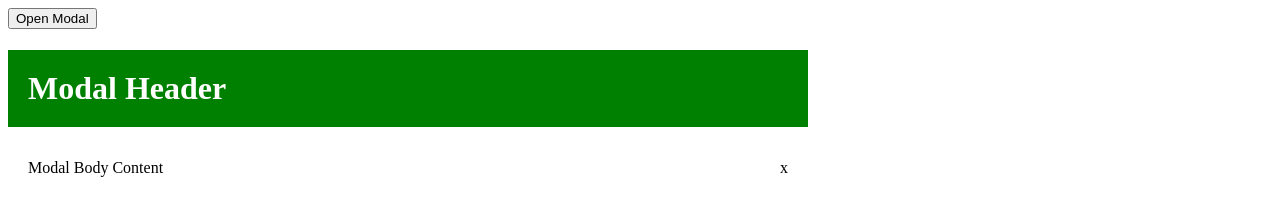
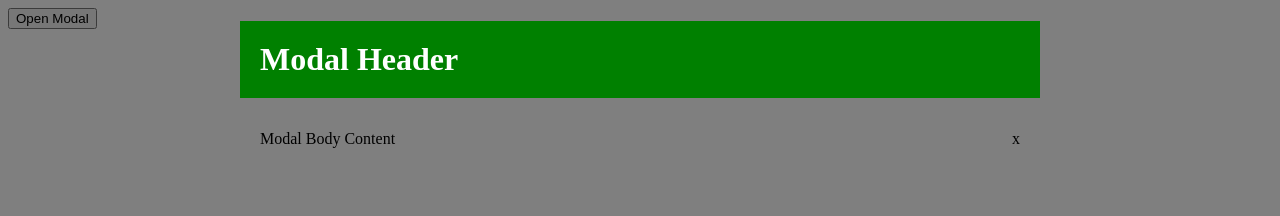
Before and after one commit to acciojob/css-modal-DeepHiwase, a website: page main.html in a window 1280 px wide. Drawn offline with Linux system fonts and the light colour scheme.

Commit message:
created a submission

```diff
--- a/styles.css
+++ b/styles.css
@@ -1,12 +1,22 @@
 /*  your css code here. If applicable */
 
 .modal {
-	width: 100vw;
-	width: 100vh;
+	position: fixed; /* Positions the overlay over the entire viewport */
+  top: 0;
+  left: 0;
+  width: 100vw;
+  height: 100vh;
+  /* Use RGBA for a semi-transparent black background */
+  background-color: rgba(0, 0, 0, 0.5); /* 0.5 = 50% opacity */
+  display: flex; /* Centers the modal content */
+  /* justify-content: center;
+  align-items: center */
+	display: ;
 }
 
 .modal-content {
-	widht: 80%;
+	max-width: 800px;
+	width: 80%;
 	margin: 0 auto;
 }
 
```
